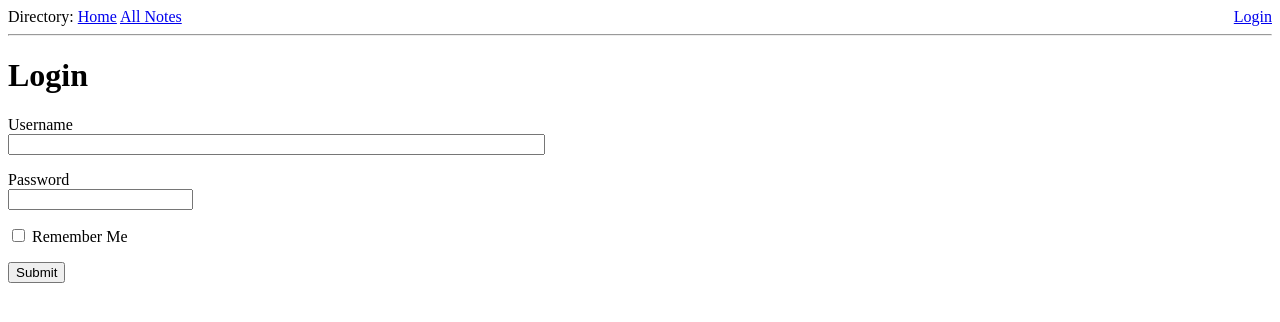
After one commit to narsaynorath/Stick-eez, a Flask app: page /login/ in a window 1280 px wide. The commit adds this page. Shown: the top 322 px of the page. Run offline with Flask 2, Linux system fonts and the light colour scheme.

Commit message:
Add Login/Logout

```diff
--- a/server/app/__init__.py
+++ b/server/app/__init__.py
@@ -1,4 +1,5 @@
 from flask import Flask
+from flask_login import LoginManager
 from flask_migrate import Migrate
 from flask_sqlalchemy import SQLAlchemy
 
@@ -6,6 +7,7 @@ from config import Config
 
 app = Flask(__name__)
 app.config.from_object(Config)
+login = LoginManager(app)
 db = SQLAlchemy(app)
 migrate = Migrate(app, db, compare_type=True)
 
--- a/server/app/forms.py
+++ b/server/app/forms.py
@@ -1,5 +1,5 @@
 from flask_wtf import FlaskForm
-from wtforms import StringField, SubmitField
+from wtforms import BooleanField, StringField, SubmitField
 from wtforms.validators import DataRequired
 
 
@@ -8,3 +8,10 @@ class NoteForm(FlaskForm):
     title = StringField("Title")
     text = StringField("Text")
     submit = SubmitField("Submit")
+
+
+class LoginForm(FlaskForm):
+    username = StringField("Username")
+    password = StringField("Password")
+    remember_me = BooleanField("Remember Me")
+    submit = SubmitField("Submit")
--- a/server/app/routes.py
+++ b/server/app/routes.py
@@ -1,18 +1,44 @@
 from flask import flash, redirect, render_template, url_for
+from flask_login import current_user, login_user, logout_user
 
 from app import app, db
-from app.forms import NoteForm
+from app.forms import LoginForm, NoteForm
 from app.models import Note, User
 
 
 @app.route('/')
 def home():
+    if not current_user.is_authenticated:
+        return redirect(url_for("login"))
     return render_template("base.html")
+
+
+@app.route('/login/', methods=['GET', 'POST'])
+def login():
+    if current_user.is_authenticated:
+        return redirect(url_for('notes_list'))
+
+    form = LoginForm()
+    if form.validate_on_submit():
+        user = User.query.filter_by(username=form.username.data).first()
+        if user and user.check_password(form.password.data):
+            login_user(user, remember=form.remember_me.data)
+            return redirect(url_for("notes_list"))
+
+        flash('Invalid username or password')
+        return redirect(url_for('login'))
+    return render_template("login_form.html", title="Login", form=form)
+
+
+@app.route('/logout/')
+def logout():
+    logout_user()
+    return redirect(url_for('home'))
 
 
 @app.route('/notes/')
 def notes_list():
-    notes = Note.query.all()
+    notes = Note.query.filter_by(author=current_user.id)
     return render_template("notes_list.html", title="Notes", notes=notes)
 
 
@@ -21,7 +47,7 @@ def add_new_note():
     form = NoteForm()
     if form.validate_on_submit():
         flash(f"New note added from {form.author.data}")
-        author = User.query.filter(User.username == form.author.data).one()
+        author = User.query.filter_by(username=form.author.data).one()
         new_note = Note(author=author.id, title=form.title.data, text=form.text.data)
         db.session.add(new_note)
         db.session.commit()
--- a/server/app/templates/base.html
+++ b/server/app/templates/base.html
@@ -5,8 +5,18 @@
     {% else %}
     <title>Welcome to my Notes App</title>
     {% endif %}
+    <style>
+      #logout-login {float: right;}
+    </style>
   </head>
   <body>
+    <div id="logout-login">
+      {% if current_user.is_anonymous %}
+      <a href="{{ url_for('login') }}">Login</a>
+      {% else %}
+      <a href="{{ url_for('logout') }}">Logout</a>
+      {% endif %}
+    </div>
     <div>Directory:
       <a href="{{ url_for('home') }}">Home</a>
       <a href="{{ url_for('notes_list') }}">All Notes</a>
--- /dev/null
+++ b/server/app/templates/login_form.html
@@ -0,0 +1,20 @@
+{% extends "base.html" %}
+
+{% block content %}
+<h1>Login</h1>
+<form action="" method="post" novalidate>
+  {{ form.hidden_tag() }}
+  <p>
+    {{ form.username.label }}<br>
+    {{ form.username(size=64) }}
+  </p>
+  <p>
+    {{ form.password.label }}<br>
+    {{ form.password() }}
+  </p>
+  <p>
+    {{ form.remember_me() }} {{ form.remember_me.label }}
+  </p>
+  <p>{{ form.submit() }}</p>
+</form>
+{% endblock %}
--- a/server/requirements.txt
+++ b/server/requirements.txt
@@ -1,6 +1,7 @@
 alembic==1.4.2
 click==7.1.2
 Flask==1.1.2
+Flask-Login==0.5.0
 Flask-Migrate==2.5.3
 Flask-SQLAlchemy==2.4.1
 Flask-WTF==0.14.3
```
Also changed, not shown: server/app/models.py (+12 -2 lines). Lines whose indentation alone changed are shown as unchanged.
